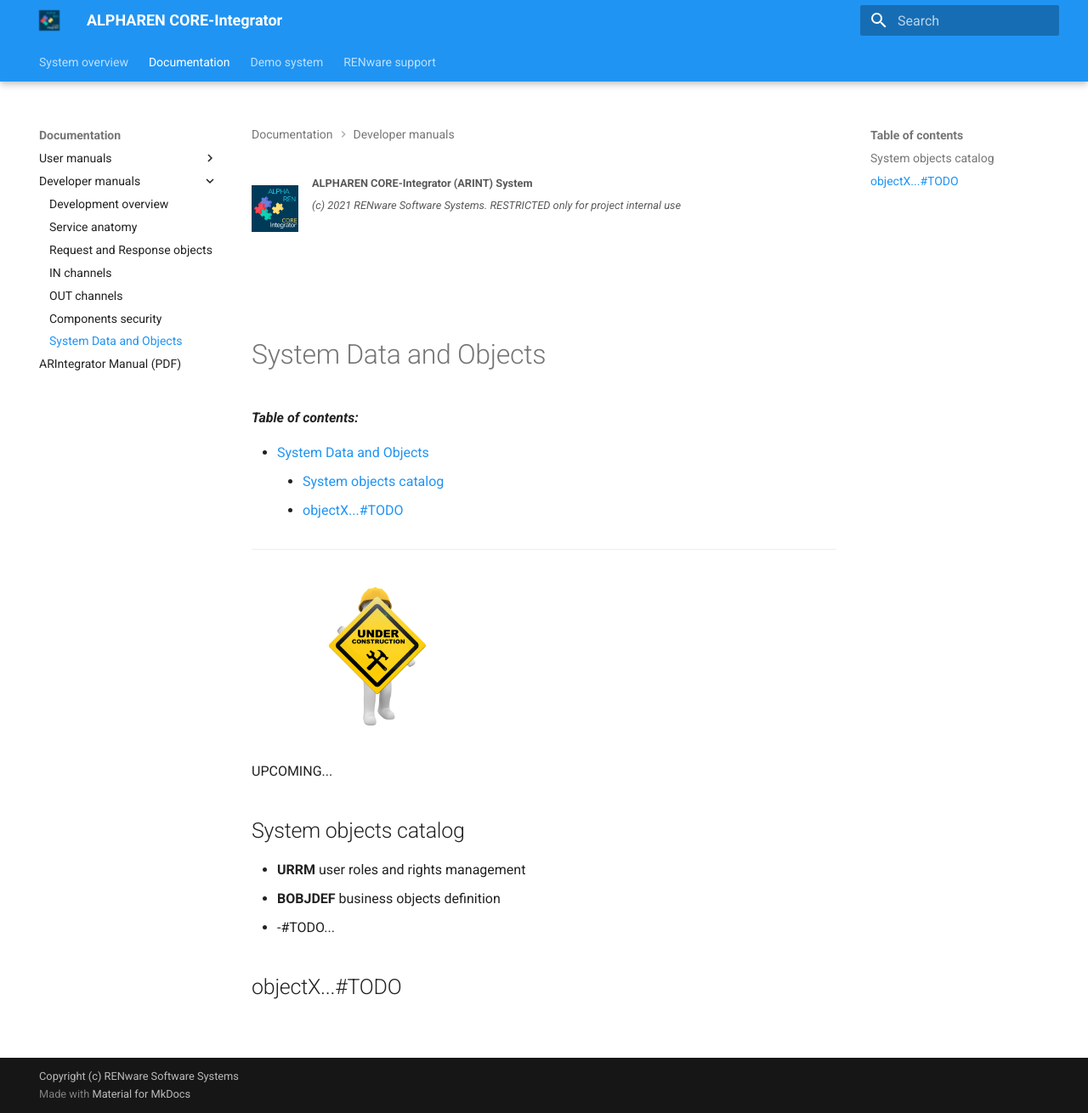
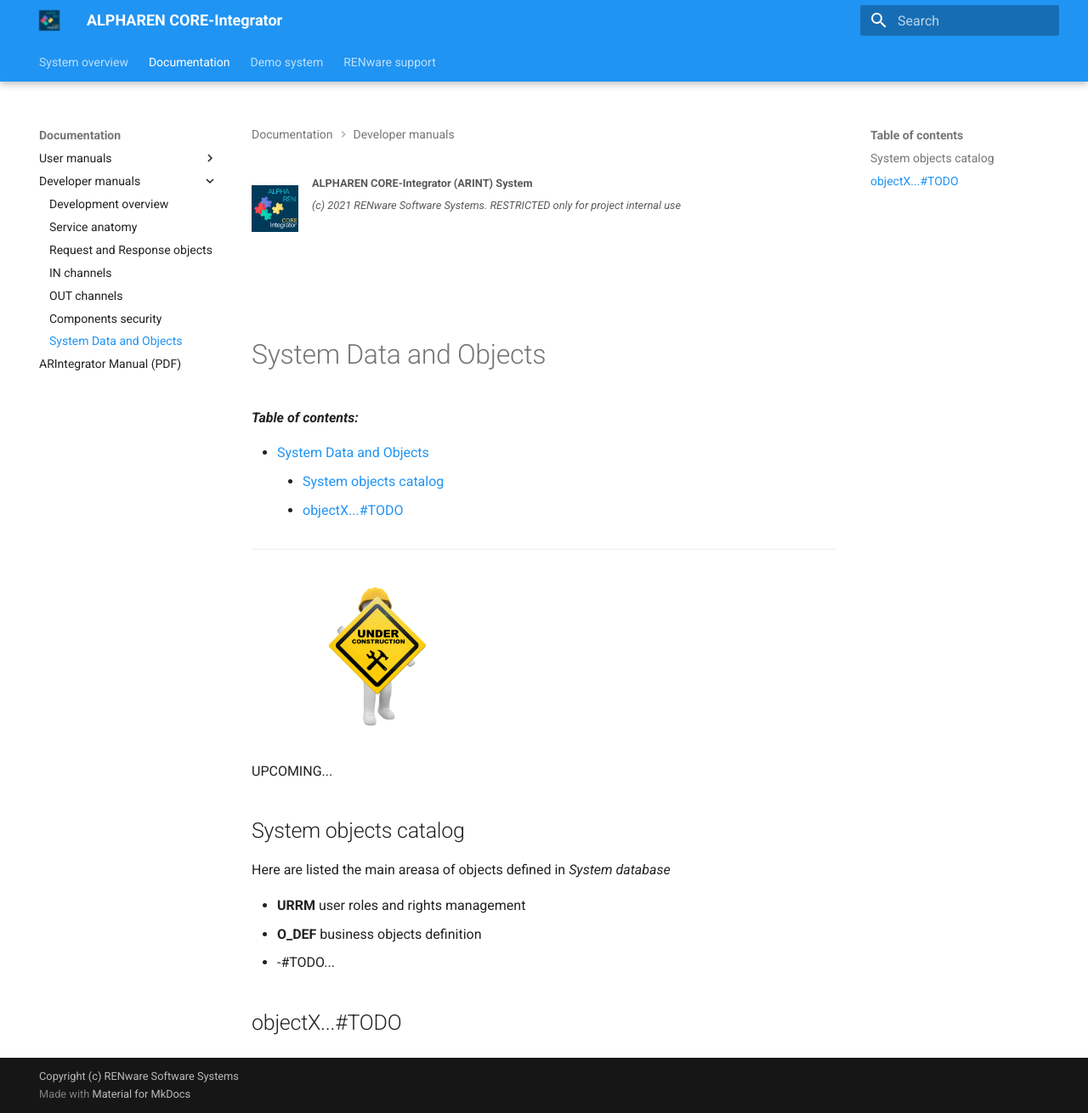
Before and after one commit to petre-renware/arint, an MkDocs documentation site: the page built from doc_src/810-DSGN/810.03-System_Data_and_Objects.md, in a window 1280 px wide and 1310 px high. Shown: the whole window at 85% size. Built offline with MkDocs 1.6.1 and Material for MkDocs 9.7.7, drawn with Linux system fonts in a browser that asks for light colours.

Commit message:
Update 810.03-System_Data_and_Objects.md

```diff
--- a/doc_src/810-DSGN/810.03-System_Data_and_Objects.md
+++ b/doc_src/810-DSGN/810.03-System_Data_and_Objects.md
@@ -19,8 +19,10 @@ UPCOMING...
 
 ## System objects catalog
 
+Here are listed the main areasa of objects defined in *System database*
+
 * **URRM** user roles and rights management
-* **BOBJDEF** business objects definition
+* **O_DEF** business objects definition
 * -#TODO...
 
 
```
